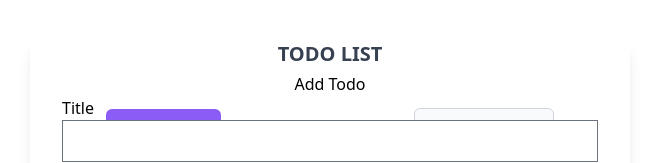
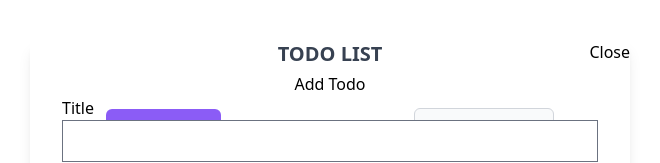
Before and after one commit to Mark-Alexis-Posadas/learn-zustand, a React (Vite) app: page / in a window 1280 px wide. Both pictures are taken after a click on the button "Add Task". Shown: the top 163 px of the page, without its empty margins (310-970 px from the left). Built offline with nearby package versions, Linux system fonts and the light colour scheme.

Commit message:
Added todotask

```diff
--- a/src/components/TodoVersionTwo/TodoAddTask.jsx
+++ b/src/components/TodoVersionTwo/TodoAddTask.jsx
@@ -17,6 +17,7 @@ export default function TodoAddTask() {
         <button>Add Task</button>
         <button>Cancel</button>
       </div>
+      <button className="absolute top-0 right-0">Close</button>
     </form>
   );
 }
```
